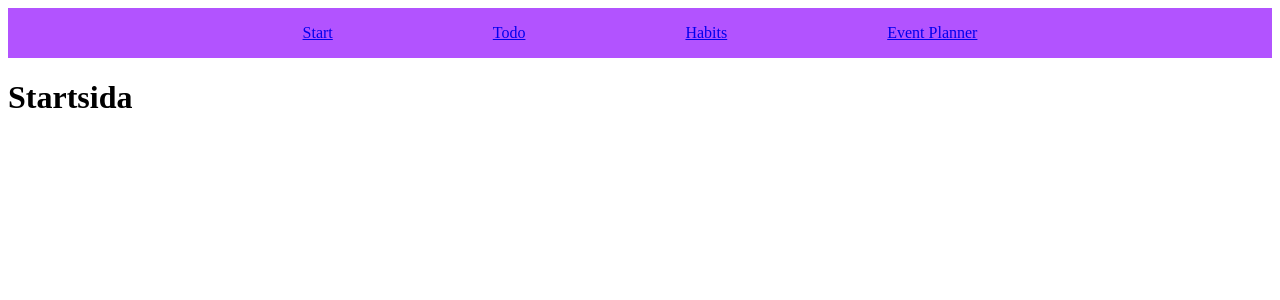
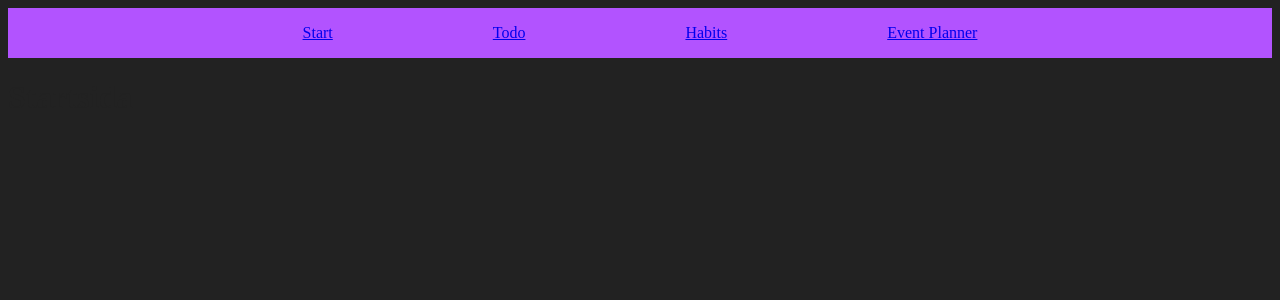
Before and after one commit to Ebba-Ene/projektarbete-productivity-assistant-application, a React (Vite) app: page / in a window 1280 px wide. Shown: the top 300 px of the page. Built offline with nearby package versions, Linux system fonts and the light colour scheme.

Commit message:
Add CSS according to wireframes

```diff
--- a/src/components/HabitsForm.jsx/HabitsForm.jsx
+++ b/src/components/HabitsForm.jsx/HabitsForm.jsx
@@ -1,5 +1,6 @@
 import { useState, useContext } from "react"
 import { HabitsContext } from "../../context/HabitsContext"
+import s from "./HabitsForm.module.css"
 
 const HabitsForm = () => {
   const { addHabit } = useContext(HabitsContext)
@@ -24,7 +25,7 @@ const HabitsForm = () => {
   }
 
   return (
-    <>
+    <div className={s.habitsform}>
       <h1>HabitsForm component</h1>
       <h2>Skapa upp en ny vana:</h2>
       <label htmlFor="title">Titel:</label>
@@ -70,7 +71,7 @@ const HabitsForm = () => {
           en ny vana!
         </p>
       )}
-    </>
+    </div>
   )
 }
 export default HabitsForm
--- a/src/components/HabitsForm.jsx/HabitsForm.module.css
+++ b/src/components/HabitsForm.jsx/HabitsForm.module.css
@@ -0,0 +1,7 @@
+.habitsform{
+    background-color: rgb(255, 255, 255);
+    padding: 1rem 0;
+}
+h1{
+    color:#222222;
+}
--- a/src/pages/Habits/Habits.jsx
+++ b/src/pages/Habits/Habits.jsx
@@ -6,7 +6,7 @@ import HabitsForm from "../../components/HabitsForm.jsx/HabitsForm"
 const Habits = () => {
   const { habits, showArray, updateArray } = useContext(HabitsContext)
   const [addMode, setAddMode] = useState(false)
-  useEffect()
+  /* useEffect() */
 
   return (
     <>
--- a/src/pages/Habits/Habits.module.css
+++ b/src/pages/Habits/Habits.module.css
@@ -10,3 +10,9 @@
     grid-template-columns: repeat(3,1fr);
     gap:1rem;
 }
+h1{
+    color:white;
+}
+body{
+    background-color:#222222;
+}
```
